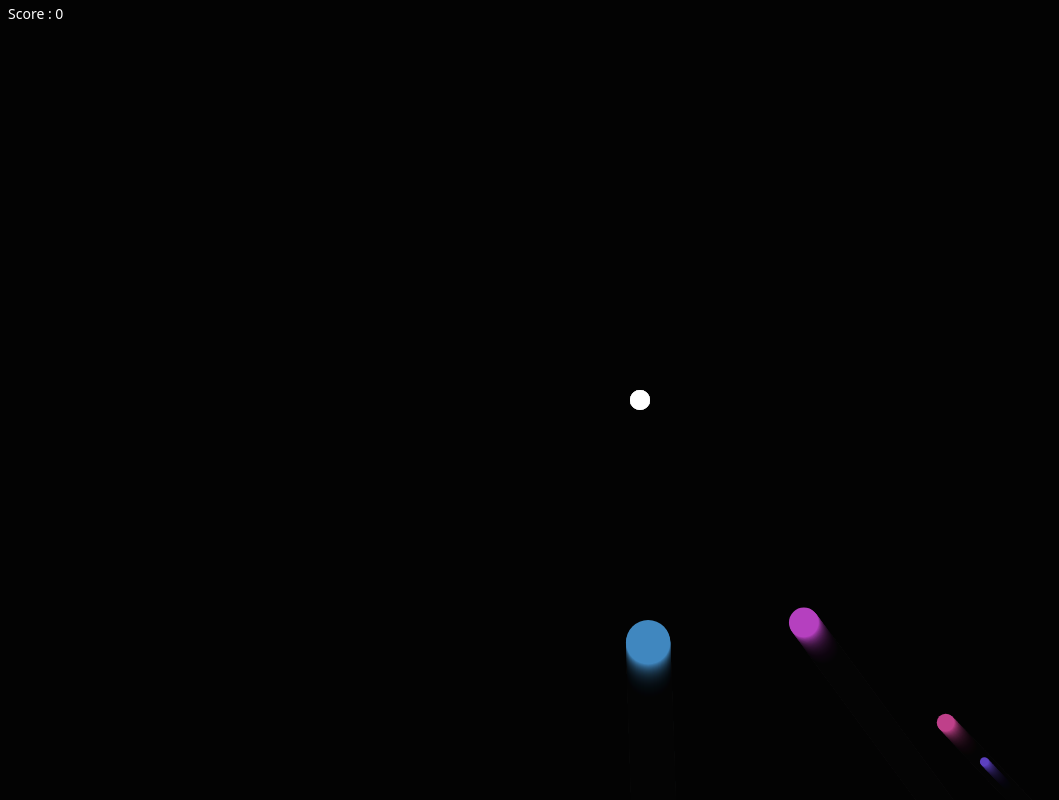
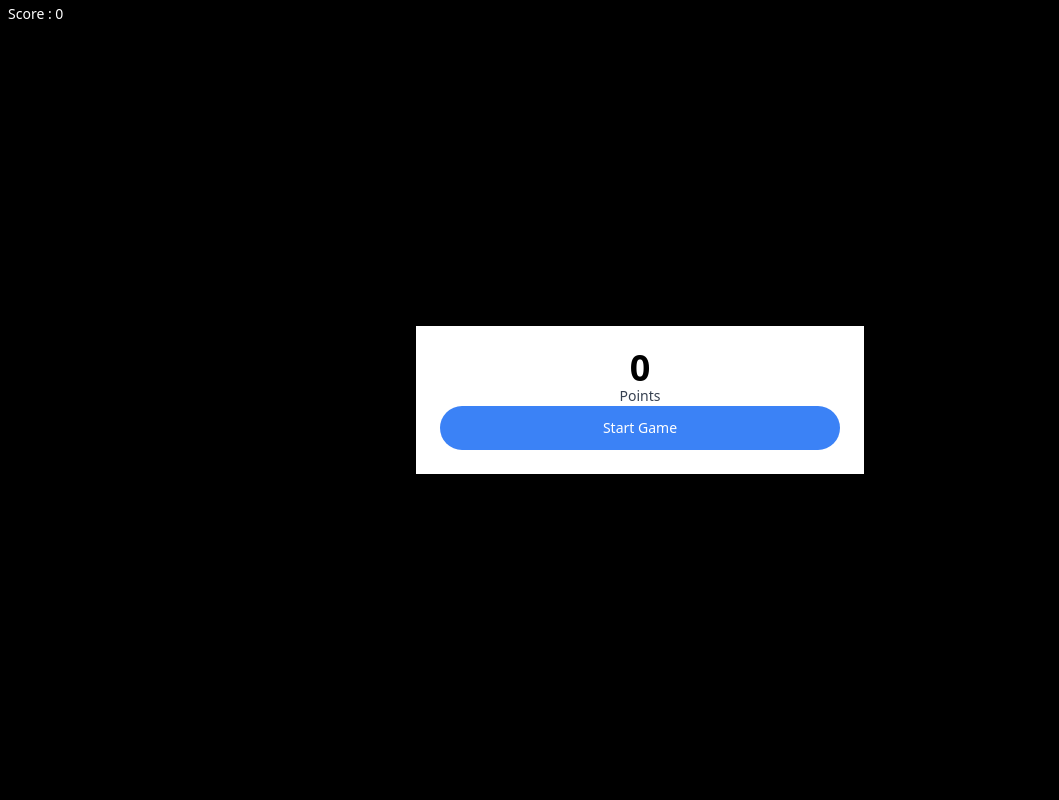
Before and after one commit to sakun9526/2D-shooter, a plain HTML site: page index.html in a window 1280 px wide. Shown: the whole page, without its empty margins (0-1059 px from the left). Drawn offline with nearby package versions, Linux system fonts and the light colour scheme.

Commit message:
add start game button

```diff
--- a/index.html
+++ b/index.html
@@ -10,6 +10,16 @@
 </head>
 <body>
     <div class="fixed text-white text-sm ml-2 mt-1 select-none"><span>Score : </span><span id="scoreElement">0</span></div>
+
+    <div class="fixed inset-0 flex items-center justify-center" id="modalElement">
+        <div class="bg-white max-w-md w-full p-6 text-center">
+            <h1 class="text-4xl font-bold leading-none">0</h1>
+            <p class="text-sm text-gray-700">Points</p>
+            <div>
+                <button class="bg-blue-500 text-white w-full py-3 rounded-full text-sm" id="startGameBtn">Start Game</button>
+            </div>
+        </div>
+    </div>
     <canvas></canvas>
 
     <script src="https://cdnjs.cloudflare.com/ajax/libs/gsap/3.10.4/gsap.min.js" integrity="sha512-VEBjfxWUOyzl0bAwh4gdLEaQyDYPvLrZql3pw1ifgb6fhEvZl9iDDehwHZ+dsMzA0Jfww8Xt7COSZuJ/slxc4Q==" crossorigin="anonymous" referrerpolicy="no-referrer"></script>
--- a/index.js
+++ b/index.js
@@ -8,6 +8,8 @@ canvas.width = innerWidth;
 canvas.height = innerHeight;
 
 const scoreElement = document.querySelector('#scoreElement');
+const startGameBtn = document.querySelector('#startGameBtn');
+const modalElement = document.querySelector('#modalElement');
 
 // create player
 class Player {
@@ -250,5 +252,10 @@ addEventListener('click', (event)=>{
     )
   })
 
-animate();
-spawnEnemies();
+startGameBtn.addEventListener('click', () => {
+    animate();
+    spawnEnemies();
+
+    modalElement.style.display = 'none'
+
+})
--- a/styles.css
+++ b/styles.css
@@ -1,3 +1,4 @@
 body {
     margin: 0;
+    background-color: black;
 }
```
Also changed, not shown: 1 other file.
